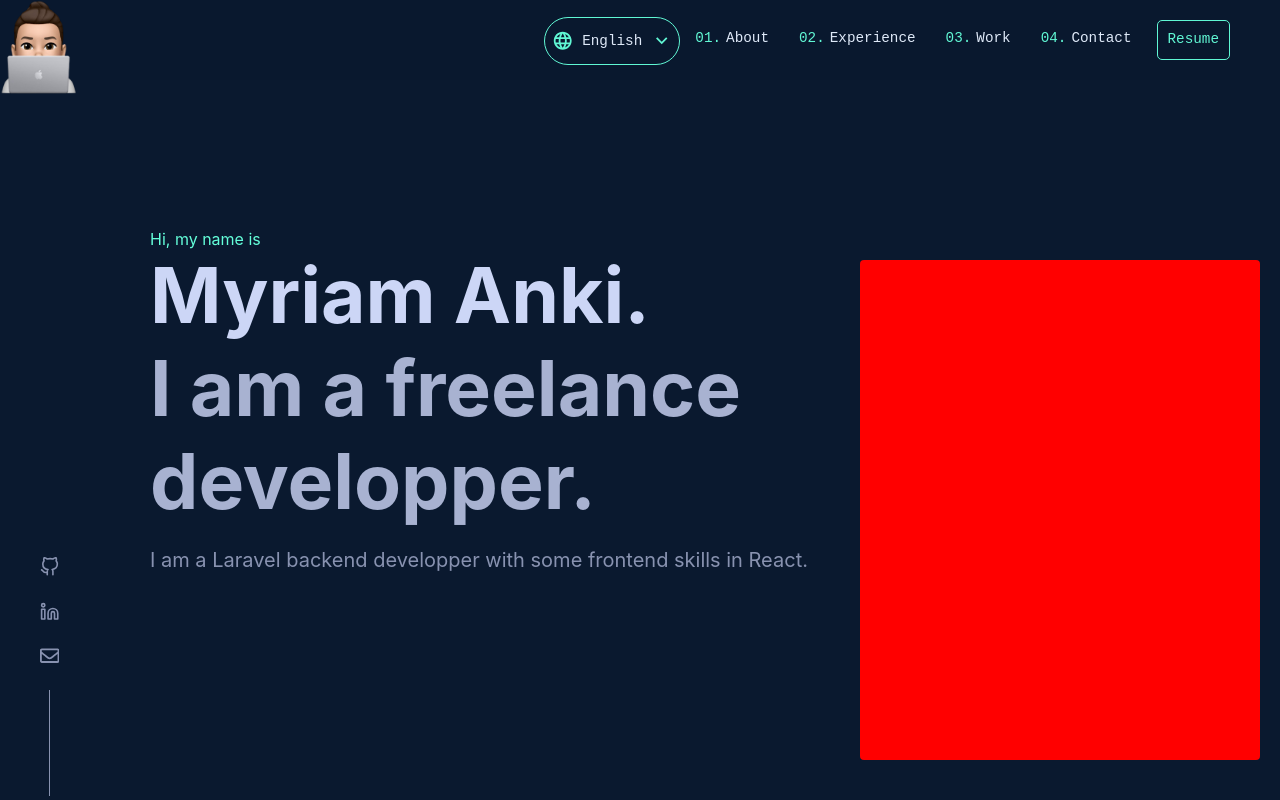
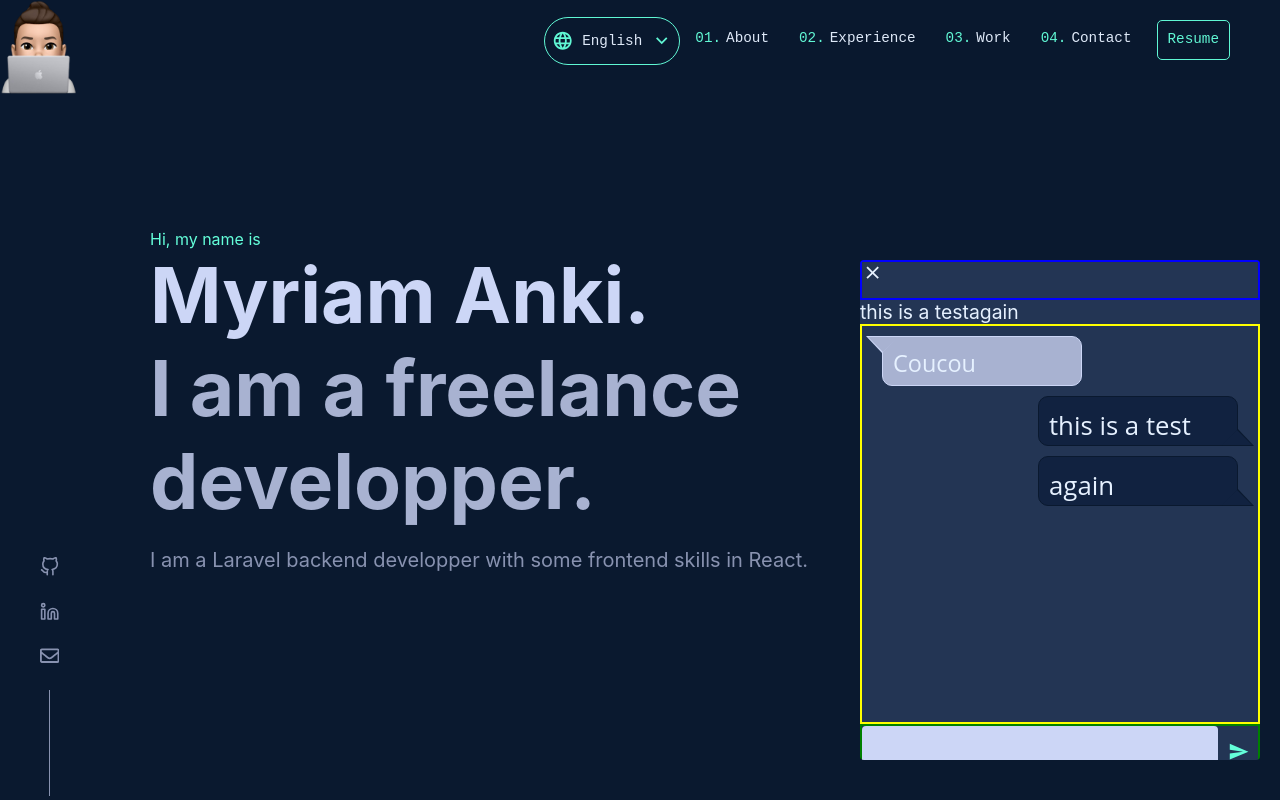
Before and after one commit to manki23/manki23.github.io, a React (Create React App) app: page / in a window 1280 px wide. Shown: the top 800 px of the page. Built offline with nearby package versions, Linux system fonts and the light colour scheme.

Commit message:
MOD: ChatComponent > styling in progress

```diff
--- a/src/components/ChatComponent/ChatComponent.js
+++ b/src/components/ChatComponent/ChatComponent.js
@@ -1,6 +1,42 @@
-import React from 'react';
+import React, { useState } from "react";
 import styled from "styled-components";
+import { MdClose } from "react-icons/md";
+import MessageInput from "./MessageInput";
+import { LeftMessage, RightMessage } from "./MessageComponent";
 
+const StyledChatHeader = styled.div`
+  border: 2px solid blue;
+  height: 8%;
+  svg {
+    position: sticky;
+  }
+`;
+
+const ChatHeader = () => {
+  return (
+    <StyledChatHeader>
+      {/* <div>Myriam</div> */}
+      <MdClose />
+    </StyledChatHeader>
+  );
+};
+
+const StyledContent = styled.div`
+  border: 2px solid yellow;
+  height: 80%;
+  padding: 10px 0px;
+`;
+
+const Content = ({ clientMessages = [], myMessages = [] }) => (
+  <StyledContent>
+    <LeftMessage text={myMessages[0]} />
+    {clientMessages.map((text, index) => (
+      <div key={index}>
+        <RightMessage text={text} />
+      </div>
+    ))}
+  </StyledContent>
+);
 
 const StyledChatComponent = styled.div`
   max-height: 500px;
@@ -13,13 +49,20 @@ const StyledChatComponent = styled.div`
   position: fixed;
   bottom: 40px;
   right: 20px;
-    background-color: red;
+  background-color: ${({ theme }) => theme.colors.appLightestNavyColor};
 `;
 
-const ChatComponent = () => (
+const ChatComponent = () => {
+  const myMessages = ["Coucou"];
+  const [clientMessages, setClientMessages] = useState(["this is a test", "again"]);
+  return (
     <StyledChatComponent>
-        {process.env.REACT_APP_PUSHER_CLUSTER}
+      <ChatHeader />
+      {clientMessages.map((text, index) => text)}
+      <Content clientMessages={clientMessages} myMessages={myMessages} />
+      <MessageInput setClientMessages={setClientMessages} />
     </StyledChatComponent>
   );
+};
 
 export default ChatComponent;
```
Lines whose indentation alone changed are shown as unchanged.
